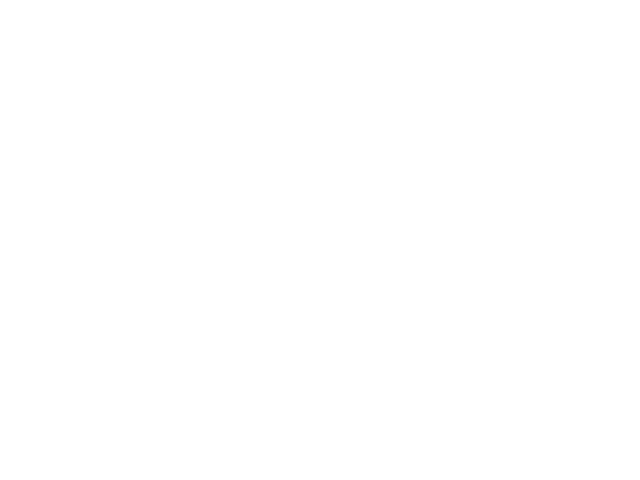
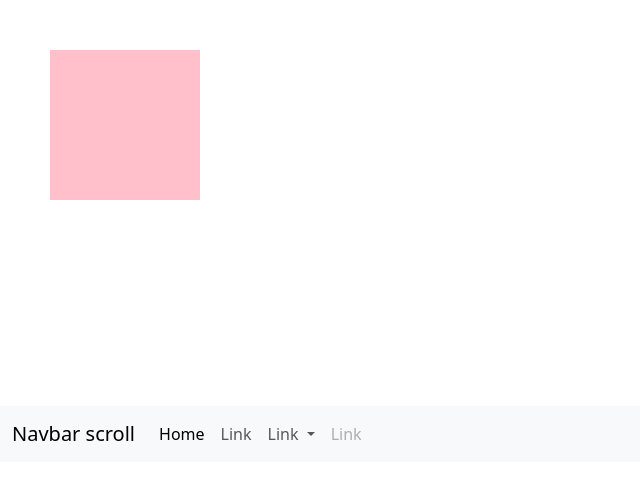
Before and after one commit to sugar-yuhsin/panda_web, a plain HTML site: page index.html in a window 1280 px wide. Shown: the whole page, without its empty margins (0-640 px from the left). Drawn offline with nearby package versions, Linux system fonts and the light colour scheme.

Commit message:
add_navbar

```diff
--- a/index.html
+++ b/index.html
@@ -4,8 +4,51 @@
     <meta charset="UTF-8">
     <meta name="viewport" content="width=device-width, initial-scale=1.0">
     <title>Document</title>
+    <link href="https://cdn.jsdelivr.net/npm/bootstrap@5.3.3/dist/css/bootstrap.min.css" rel="stylesheet" integrity="sha384-QWTKZyjpPEjISv5WaRU9OFeRpok6YctnYmDr5pNlyT2bRjXh0JMhjY6hW+ALEwIH" crossorigin="anonymous">
+    <script src="https://cdn.jsdelivr.net/npm/bootstrap@5.3.3/dist/js/bootstrap.bundle.min.js" integrity="sha384-YvpcrYf0tY3lHB60NNkmXc5s9fDVZLESaAA55NDzOxhy9GkcIdslK1eN7N6jIeHz" crossorigin="anonymous"></script>
 </head>
 <body>
+    <canvas id = "myCanvas" width = "400" height ="400"></canvas>
+    <!--narbar-->
+    <nav class="navbar navbar-expand-lg bg-body-tertiary">
+        <div class="container-fluid">
+          <a class="navbar-brand" href="#">Navbar scroll</a>
+          <button class="navbar-toggler" type="button" data-bs-toggle="collapse" data-bs-target="#navbarScroll" aria-controls="navbarScroll" aria-expanded="false" aria-label="Toggle navigation">
+            <span class="navbar-toggler-icon"></span>
+          </button>
+          <div class="collapse navbar-collapse" id="navbarScroll">
+            <ul class="navbar-nav me-auto my-2 my-lg-0 navbar-nav-scroll" style="--bs-scroll-height: 100px;">
+              <li class="nav-item">
+                <a class="nav-link active" aria-current="page" href="#">Home</a>
+              </li>
+              <li class="nav-item">
+                <a class="nav-link" href="#">Link</a>
+              </li>
+              <li class="nav-item dropdown">
+                <a class="nav-link dropdown-toggle" href="#" role="button" data-bs-toggle="dropdown" aria-expanded="false">
+                  Link
+                </a>
+                <ul class="dropdown-menu">
+                  <li><a class="dropdown-item" href="#">Action</a></li>
+                  <li><a class="dropdown-item" href="#">Another action</a></li>
+                  <!--<li><hr class="dropdown-divider"></li>-->
+                  <li><a class="dropdown-item" href="#">Something else here</a></li>
+                </ul>
+              </li>
+              <li class="nav-item">
+                <a class="nav-link disabled" aria-disabled="true">Link</a>
+              </li>
+            </ul>
+          </div>
+        </div>
+      </nav>
+    <!--narbar end-->
 
+    <script>
+        const canvas = document.getElementById("myCanvas");
+        const ctx = canvas.getContext("2d");
+        ctx.fillStyle = "pink";
+        ctx.fillRect(50, 50,150, 150);
+    </script>
 </body>
 </html>
```
